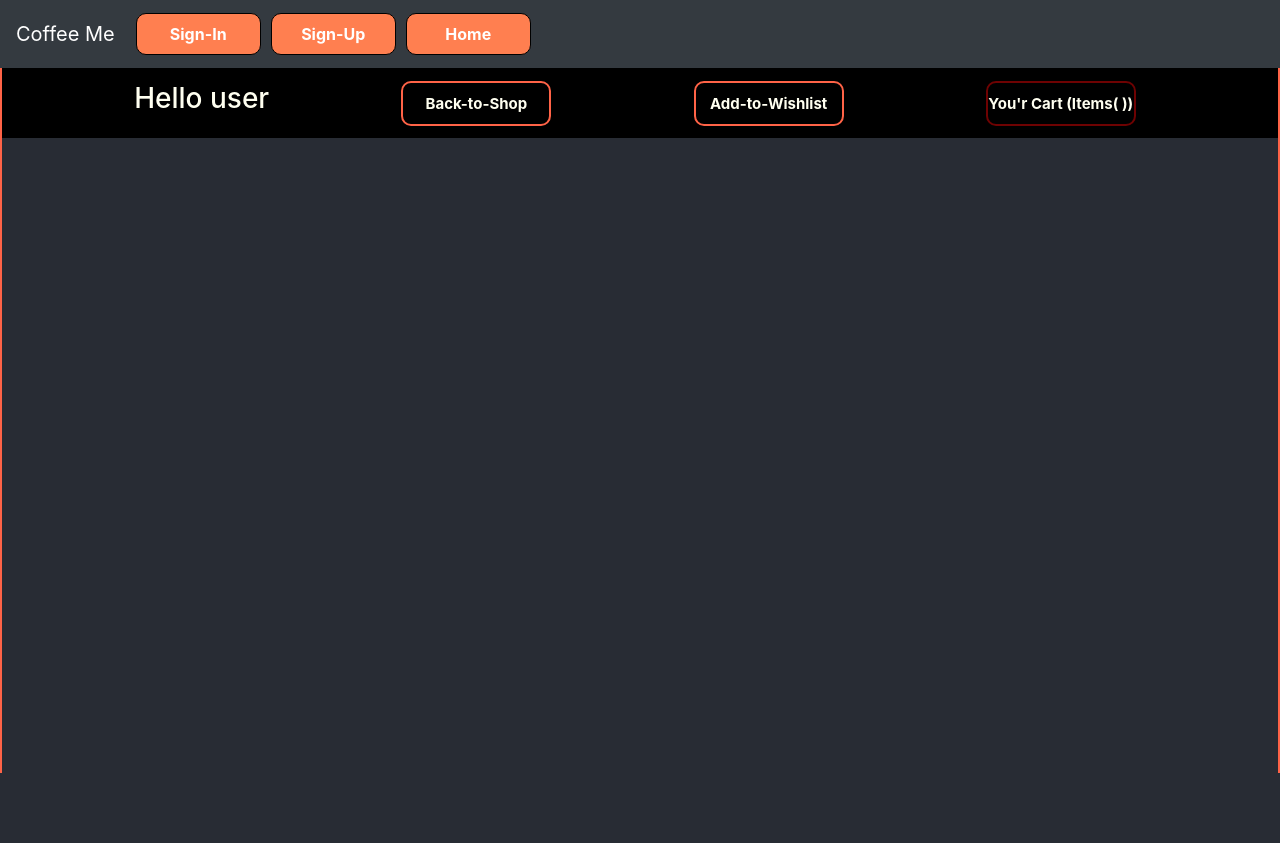
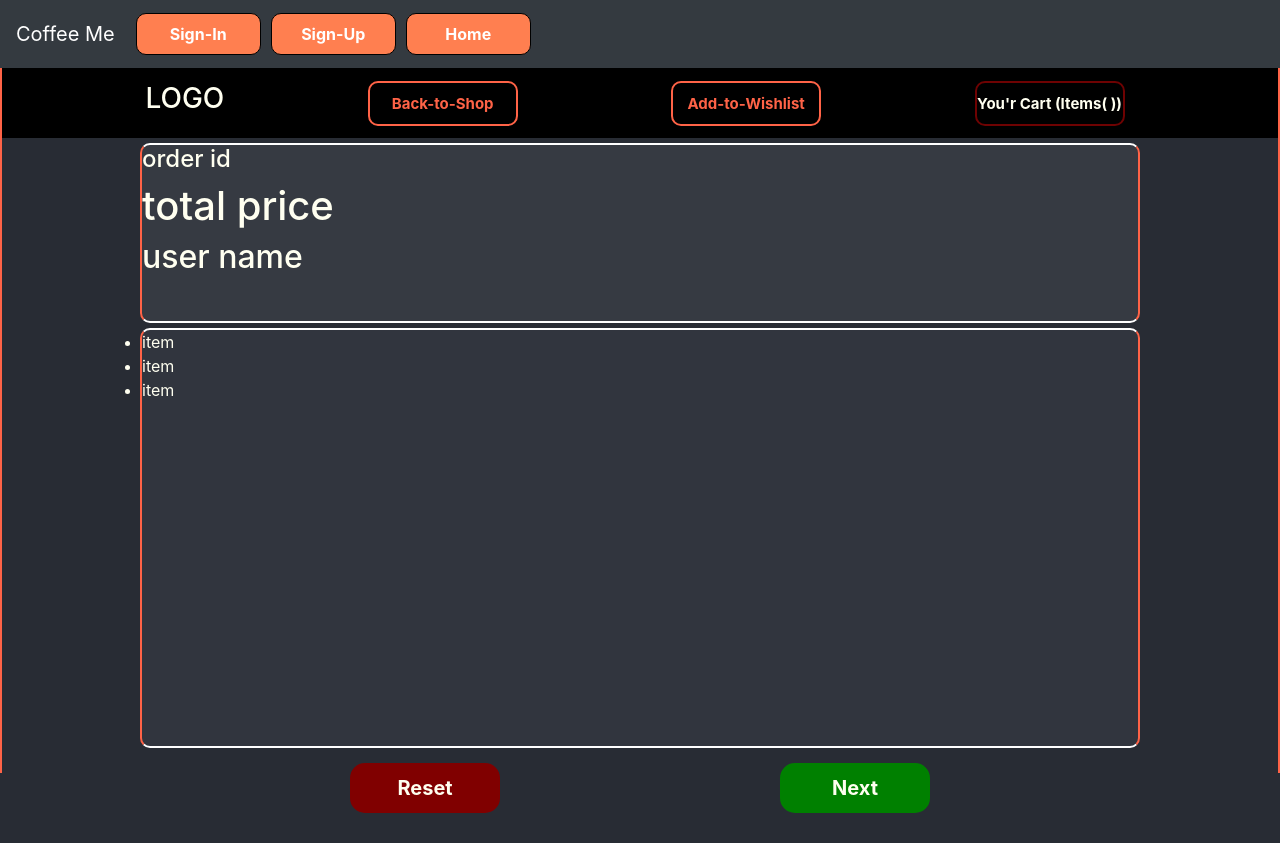
Before and after one commit to Artursadikov/Coffee-Me-reactJs-Firebase-Proj, a React (Create React App) app: page /cart in a window 1280 px wide. Before the commit the page ends 800 px from the top, so only its background shows below. Built offline with nearby package versions, Linux system fonts and the light colour scheme.

Commit message:
order section add

```diff
--- a/src/components/Cart/Cart.jsx
+++ b/src/components/Cart/Cart.jsx
@@ -1,6 +1,11 @@
 import React, { Component } from 'react';
 import CartNav from './CartNav';
+import CartBody from './CartBody';
+import CartBtns from './CartBtns';
+
 import '../Cart/CartCss.css';
+
+
 
 
 
@@ -10,6 +15,10 @@ export class Cart extends Component {
             <div>
               <section className='cart-section'>
                  <CartNav/>
+                 <div className="container order">
+                    <CartBody/>
+                     <CartBtns/>
+                 </div>
               </section>
             </div>
         )
--- /dev/null
+++ b/src/components/Cart/CartBody.jsx
@@ -0,0 +1,21 @@
+import React from 'react';
+import '../Cart/CartBodyCss.css';
+
+export default function CartBody() {
+    return (
+        <div className="row order">
+            <div className="order-description">
+                <h4>order id</h4>
+                <h1>total price</h1>
+                <h2>user name</h2>
+            </div>
+            <div className="choosen-items">
+                <ul>
+                    <li>item</li>
+                    <li>item</li>
+                    <li>item</li>
+                </ul>
+            </div>
+        </div>
+    )
+}
--- /dev/null
+++ b/src/components/Cart/CartBodyCss.css
@@ -0,0 +1,37 @@
+.row.order {
+    height: 600px;
+    width: auto;
+    margin-left: auto;
+    margin-right: auto;
+    padding: 0;
+
+}
+
+.choosen-items {
+    padding: 0;
+    background-color: rgba(230, 230, 250, 0.048);
+    width: 1000px;
+    height: 70%;
+    margin-left: auto;
+    margin-right: auto;
+    border-bottom: white solid 2px;
+    border-top: white solid 2px;
+    border-left: 2px solid #ff6347;
+    border-right: 2px solid #ff6347;
+    border-radius: 10px;
+}
+
+.order-description {
+    background-color: rgba(245, 245, 245, 0.068);
+    width: 1000px;
+    height: 30%;
+    margin-left: auto;
+    margin-right: auto;
+    margin-top: 5px;
+    margin-bottom: 5px;
+    border-bottom: white solid 2px;
+    border-top: white solid 2px;
+    border-left: 2px solid #ff6347;
+    border-right: 2px solid #ff6347;
+    border-radius: 10px;
+}
--- a/src/components/Cart/CartBtn.jsx
+++ b/src/components/Cart/CartBtn.jsx
@@ -1,14 +1,20 @@
-import React from 'react'
+import React, { Component } from 'react'
 import { FontAwesomeIcon } from "@fortawesome/react-fontawesome";
-import { faCoffee } from "@fortawesome/free-solid-svg-icons";
+import { faCartPlus } from "@fortawesome/free-solid-svg-icons";
 
 
-export default function CartBtn(props) {
-    return (
+export default class CartBtn extends  Component{
+
+    render(){
+            return (
 
             <div className="btncart row">
-                <button onClick={props.toCart} className="cartbtn" type="button"><FontAwesomeIcon icon={faCoffee} /></button>
+                <h6 className="cart-items-num">1</h6>
+                <button onClick={this.props.toCart} className="cartbtn" type="button"><FontAwesomeIcon style={{fontSize: '30px', marginRight: '4px', marginTop: '3px'}} icon={faCartPlus} /></button>
             </div>
 
     )
+    }
+
+
 }
--- /dev/null
+++ b/src/components/Cart/CartBtns.jsx
@@ -0,0 +1,11 @@
+import React from 'react';
+import '../Cart/CartBtnsCss.css';
+
+export default function CartBtns() {
+    return (
+        <div className="row order-btn">
+            <button className="res-btn">Reset</button>
+            <button className="next-btn">Next</button>
+        </div>
+    )
+}
--- /dev/null
+++ b/src/components/Cart/CartBtnsCss.css
@@ -0,0 +1,51 @@
+.row.order-btn {
+    width: auto;
+    margin-left: auto;
+    margin-right: auto;
+    height: 100px;
+    display: flex;
+    justify-content: space-evenly;
+    align-items: center;
+}
+
+.res-btn, .next-btn {
+    height: 50px;
+    width: 150px;
+    text-align: center;
+    border-radius: 15px;
+    border: none;
+    color: ivory;
+    font-size: 20px;
+    font-weight: bolder;
+}
+
+.res-btn {
+    background-color: maroon;
+}
+
+.next-btn {
+    background-color: rgb(0, 128, 0);
+}
+
+
+.next-btn:hover {
+    background-color: rgb(0, 97, 0);
+    transition: background-color 0.3s;
+}
+
+.res-btn:hover {
+    background-color: rgb(110, 2, 2);
+    transition: background-color 0.3s;
+}
+
+.next-btn:active {
+    background-color: rgb(0, 97, 0);
+    box-shadow: 0 5px rgb(219, 241, 16);
+    transform: translateY(4px);
+}
+
+.res-btn:active {
+    background-color: rgb(110, 2, 2);
+    box-shadow: 0 5px rgb(219, 241, 16);
+    transform: translateY(4px);
+}
--- a/src/components/Cart/CartCss.css
+++ b/src/components/Cart/CartCss.css
@@ -4,5 +4,17 @@
     border-right: 2px solid #ff6347;
     border-left: 2px solid #ff6347;
     margin: 0;
+    padding: 0;
     color: ivory;
 }
+
+.container.order {
+    height: 705px;
+    width: auto;
+    margin-left: auto;
+    margin-right: auto;
+    margin-top: 0;
+    margin-bottom: 0;
+    overflow: hidden;
+    padding: 0;
+}
--- a/src/components/Cart/CartNav.jsx
+++ b/src/components/Cart/CartNav.jsx
@@ -1,13 +1,14 @@
 import React from 'react'
 import './CartNavCss.css';
+import { Link } from 'react-router-dom';
 
-export default function CartNav() {
+export default function CartNav(props) {
     return (
         <nav className='cart-nav'>
             <ul className="cart-ul">
-                <h3 className="userNameDisplay">Hello user</h3>
-                <li className="cart-li">Back-to-Shop</li>
-                <li className="cart-li">Add-to-Wishlist</li>
+                <h3 className="userNameDisplay">LOGO</h3>
+                <Link to='/main' className="cart-li">Back-to-Shop</Link>
+                <Link to='/wishlist' className="cart-li">Add-to-Wishlist</Link>
                 <li className="your-cart">You'r Cart (Items<span>( )</span>)</li>
             </ul>
         </nav>
--- a/src/components/Cart/CartNavCss.css
+++ b/src/components/Cart/CartNavCss.css
@@ -11,8 +11,9 @@
     align-items: center;
     width: auto;
     height: 70px;
+    text-decoration: none;
+    margin: 0;
 }
-
 
 .cart-li {
     width: 150px;
@@ -24,6 +25,9 @@
     border-radius: 10px;
     text-align: center;
     padding-top: 10px;
+    text-decoration: none;
+    cursor: pointer;
+    color: #ff6347;
 }
 
 .cart-li:hover {
@@ -38,7 +42,9 @@
     padding-top: 10px;
     background-color: #ff6347;
     color: black;
-    transition: color 0.5s,background-color 0.5s, border 0.5s ;
+    text-decoration: none;
+    cursor: pointer;
+    transition: color 0.5s, background-color 0.5s, border 0.5s;
 }
 
 .your-cart {
@@ -51,6 +57,8 @@
     text-align: center;
     padding-top: 10px;
     margin-right: 10px;
+    text-decoration: none;
+    cursor: pointer;
 }
 
 .your-cart:hover {
@@ -62,22 +70,21 @@
     font-size: 15px;
     text-align: center;
     padding-top: 10px;
-    background-color:rgb(110, 2, 2);
-    transition: border 0.5s,background-color 0.5s ;
+    text-decoration: none;
+    cursor: pointer;
+    background-color: rgb(110, 2, 2);
+    transition: border 0.5s, background-color 0.5s;
 }
 
 @media screen and (max-width: 500px) {
-    .cart-li,.your-cart {
+    .cart-li, .your-cart {
         font-size: 10px;
         font-weight: bolder;
         padding-top: 15px;
     }
-
-    .cart-li:hover,.your-cart:hover {
+    .cart-li:hover, .your-cart:hover {
         font-size: 10px;
         font-weight: bolder;
         padding-top: 15px;
     }
-
-
 }
--- a/src/components/Main/Main.css
+++ b/src/components/Main/Main.css
@@ -10,19 +10,33 @@ section {
     overflow: hidden;
     height: 680px;
     display: block;
-
-
 }
 
 .btncart {
     height: 10%;
     width: auto;
+    display: flex;
+    position: absolute;
+}
+
+.cart-items-num {
+    width: 30px;
+    height: 30px;
+    background-color: red;
+    border-radius: 50%;
+    text-align: center;
+    position: relative;
+    top: 22px;
+    left: 20px;
+    font-weight: bolder;
+    font-size: 20px;
+    padding-top: 2px;
+    padding-right: 2px;
 }
 
 .cartbtn {
     height: 65px;
     width: 65px;
-    margin-left: 180px;
     margin-top: 15px;
     border-radius: 50%;
     border: none;
@@ -55,7 +69,6 @@ section {
     text-align: center;
     color: ivory;
     margin-bottom: 55px;
-
 }
 
 .price-per-product {
@@ -69,7 +82,6 @@ section {
     justify-content: space-between;
     align-items: flex-end;
     width: 230px;
-
 }
 
 .coffeestrength {
```
